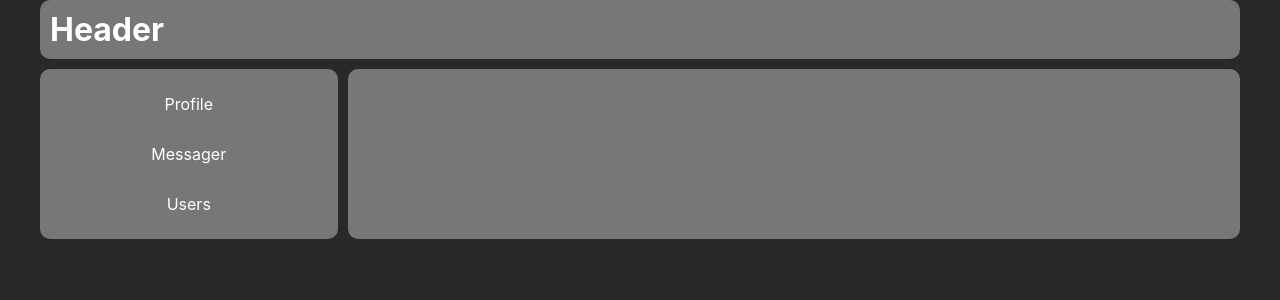
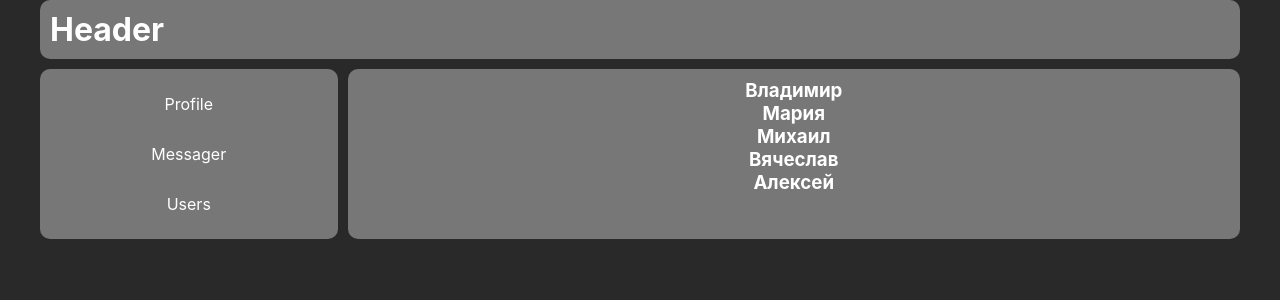
Before and after one commit to Dimanka-smok/reactsocial, a React (Create React App) app in the folder helloworld/: page /users in a window 1280 px wide. Shown: the top 300 px of the page. Built offline with nearby package versions, Linux system fonts and the light colour scheme.

Commit message:
add Ref in Messager

```diff
--- a/helloworld/src/App.js
+++ b/helloworld/src/App.js
@@ -4,19 +4,21 @@ import Header from './components/Header/Header';
 import Profile from './components/Profile/Profile';
 import {BrowserRouter, Route} from "react-router-dom";
 import Dialogs from './components/Dialogs/Dialogs';
+import Users from './components/Users/Users';
 
 
 
 function App(props) {
+  console.log(props)
   return (
     <div className="wrapper">
       <BrowserRouter>
         <Header/>
         <Navbar/>
           <div className="wrapper-content">
-            <Route path="/profile" render={ ()=><Profile postData={props.state.profilePage}/>}/>
-            <Route path="/messager" render={ ()=><Dialogs messageData={props.state.dialogPage} dialogData={props.state.dialogPage}/>}/>
-
+            <Route path="/profile" render={ ()=><Profile postData={props.state.profilePage.postData}/>}/>
+            <Route path="/messager" render={ ()=><Dialogs messageData={props.state.dialogPage.messageData} dialogData={props.state.dialogPage.dialogData}/>}/>
+            <Route path="/users" render={ ()=><Users friend={props.state.userPage.friends}/>}/>
           </div>
       </BrowserRouter>
     </div>
--- a/helloworld/src/components/Dialogs/Dialogs.js
+++ b/helloworld/src/components/Dialogs/Dialogs.js
@@ -7,6 +7,15 @@ import DialogItem from "./DialogsItems/DialogsItem";
 
 
 function Dialogs(props){
+
+    let messageText = React.createRef()
+
+    let addMessage = ()=>{
+        alert(messageText.current.value)
+    }
+
+
+    console.log(props)
     return(
         <div className="dialogs">
             <div className="dialog-user">
@@ -19,8 +28,8 @@ function Dialogs(props){
                     props.messageData.map((object)=> <Message message={object.message} id={object.id}/>)
                 }
                 <div className="addMessage">
-                    <input placeholder="Напишите сообщение..." type="text"/>
-                    <button>Отправить</button>
+                    <input ref={messageText} placeholder="Напишите сообщение..." type="text"/>
+                    <button onClick={addMessage}>Отправить</button>
                 </div>
             </div>
         </div>
--- a/helloworld/src/components/Posts/Posts.js
+++ b/helloworld/src/components/Posts/Posts.js
@@ -4,10 +4,16 @@ import Post from "./Post/Post";
 
 
 function Posts(props) {
+
+    let postText = React.createRef()
+
+    let addPost = ()=>{
+        alert(postText.current.value)
+    }
     return(
         <div className="posts">
-            <input placeholder="Какие у вас новости?"/>
-            <button>Добавить пост</button>
+            <input ref={postText} placeholder="Какие у вас новости?"/>
+            <button onClick={addPost}>Добавить пост</button>
             {
                 props.postData.map((object)=><Post message={object.message} id={object.id} likes={object.likes}/>)
             }
--- a/helloworld/src/components/Profile/Profile.js
+++ b/helloworld/src/components/Profile/Profile.js
@@ -10,7 +10,7 @@ function Profile(props){
             <div className="me">
                 <ProfileInfo/>
             </div>
-            <Posts postData={props.profilePage.postData}/>
+            <Posts postData={props.postData}/>
         </div>
     )
 }
--- /dev/null
+++ b/helloworld/src/components/Users/User/User.js
@@ -0,0 +1,15 @@
+import React from "react";
+
+
+function User(props){
+    return(
+        <div className="user">
+            <div className="user-info">
+                <h3>{props.data.name}</h3>
+            </div>
+
+        </div>
+    )
+}
+
+export default User
--- /dev/null
+++ b/helloworld/src/components/Users/Users.js
@@ -0,0 +1,16 @@
+import React from "react";
+import User from "./User/User";
+
+
+function Users(props){
+    return(
+        <div className="users">
+            {
+                props.friend.map((object)=><User data={object}/>)
+            }
+
+        </div>
+    )
+}
+
+export default Users
--- a/helloworld/src/state.js
+++ b/helloworld/src/state.js
@@ -23,6 +23,16 @@ let state={
             {message: "Здарова. Пойдешь гулять?", id: "3"},
             {message: "Привет. Ты вечером свободен?", id: "4"},
         ]
+    },
+
+    userPage:{
+        friends: [
+            {name:"Владимир", id:1},
+            {name:"Мария", id:2},
+            {name:"Михаил", id:3},
+            {name:"Вячеслав", id:4},
+            {name:"Алексей", id:5},
+        ]
     }
 }
 
```
Also changed, not shown: helloworld/src/components/Users/Users.css (added).
